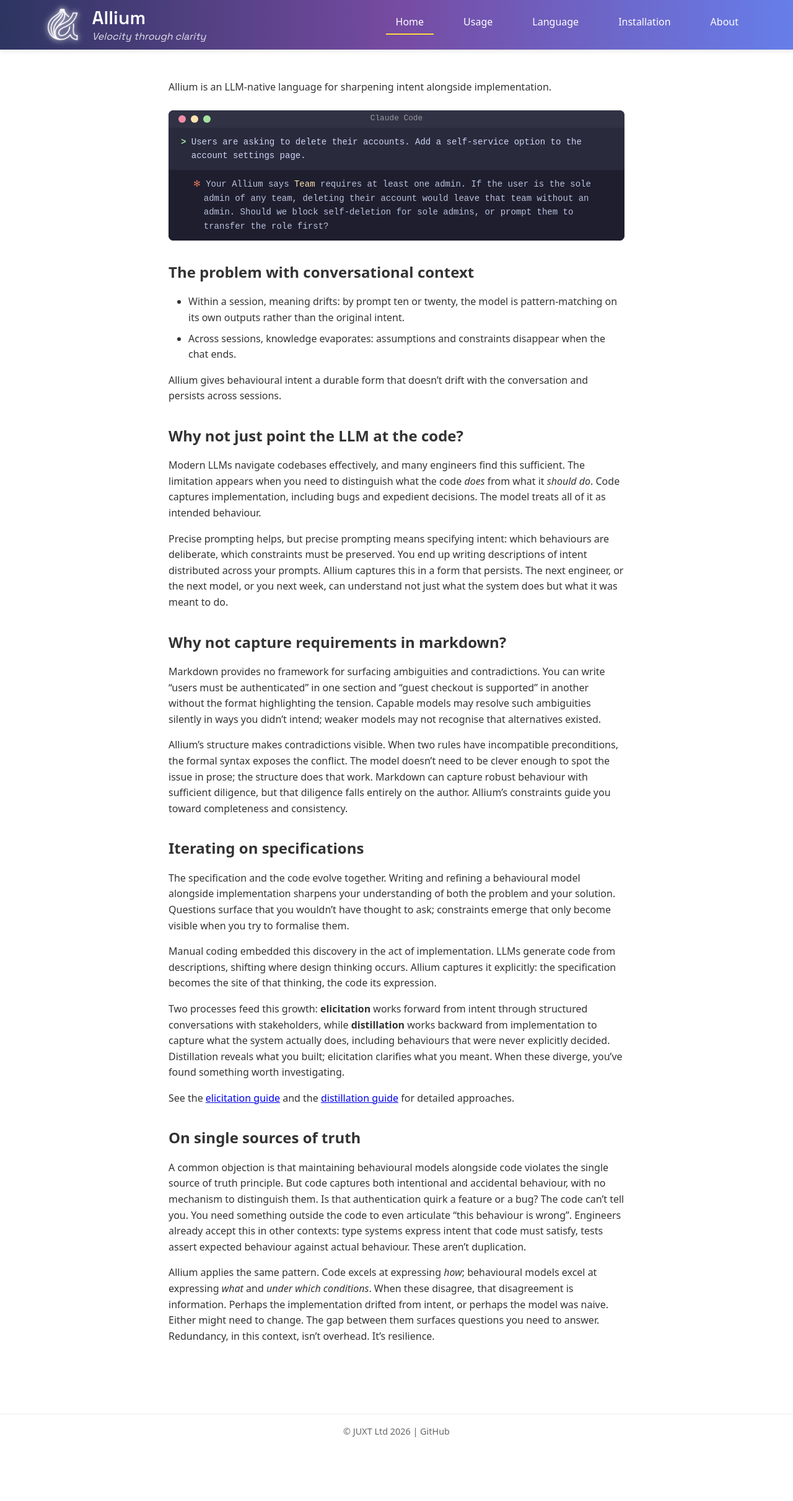
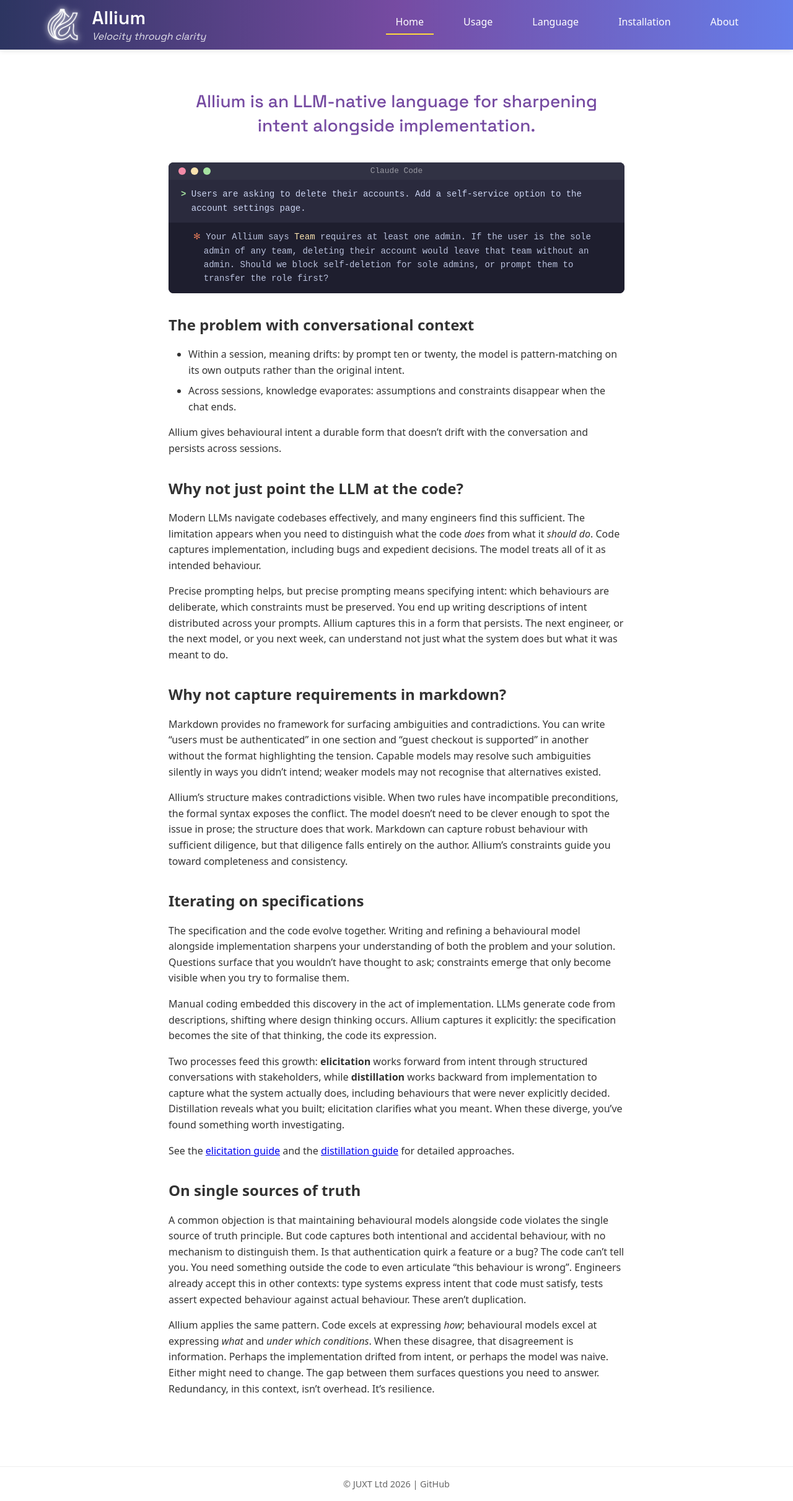
Before and after one commit to juxt/allium, a Jekyll site: the page built from index.md, in a window 1280 px wide. Shown: the whole page at 62% size. Built offline with Jekyll 4.4.1, drawn with Linux system fonts in a browser that asks for light colours; before the commit the page ends 2336 px from its top, so only the background shows below that.

Commit message:
Style opening sentence as hero pull quote

```diff
--- a/assets/style.css
+++ b/assets/style.css
@@ -96,6 +96,16 @@
   margin: 0 auto;
   padding: 3rem 2rem;
   min-height: calc(100vh - 200px);
+}
+
+.hero {
+  font-family: 'Space Grotesk', system-ui, sans-serif;
+  font-size: 1.75rem;
+  font-weight: 500;
+  color: #764ba2;
+  text-align: center;
+  line-height: 1.4;
+  margin: 1rem 0 2.5rem;
 }
 
 h2, h3 {
--- a/index.md
+++ b/index.md
@@ -3,7 +3,7 @@
 title: Home
 ---
 
-Allium is an LLM-native language for sharpening intent alongside implementation.
+<p class="hero">Allium is an LLM-native language for sharpening intent alongside implementation.</p>
 
 <div class="terminal">
   <div class="terminal-titlebar">
```
